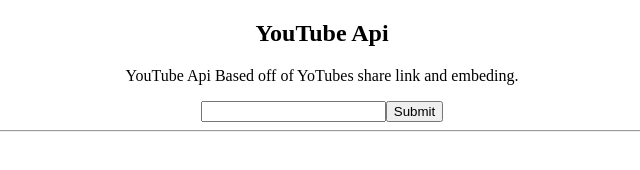
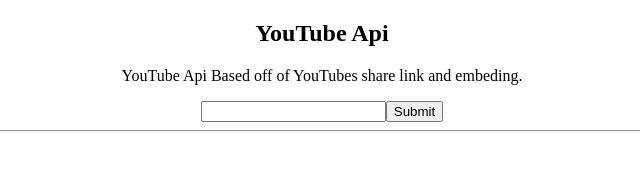
Before and after one commit to hwcodes/YouTube-Api, a plain HTML site: page Index.html in a window 1280 px wide. Shown: the full height of the page, 318-958 px from the left. Drawn offline with Linux system fonts and the light colour scheme.

Commit message:
Mis types

```diff
--- a/Index.html
+++ b/Index.html
@@ -10,7 +10,7 @@
         <div class="wrapper">
             <center>
                 <h2>YouTube Api</h2>
-                <p>YouTube Api Based off of YoTubes share link and embeding.</p>
+                <p>YouTube Api Based off of YouTubes share link and embeding.</p>
                 <input id="ID"><button onclick="create()">Submit</button>
                 <hr>
                 <div id="video"></div>
```
